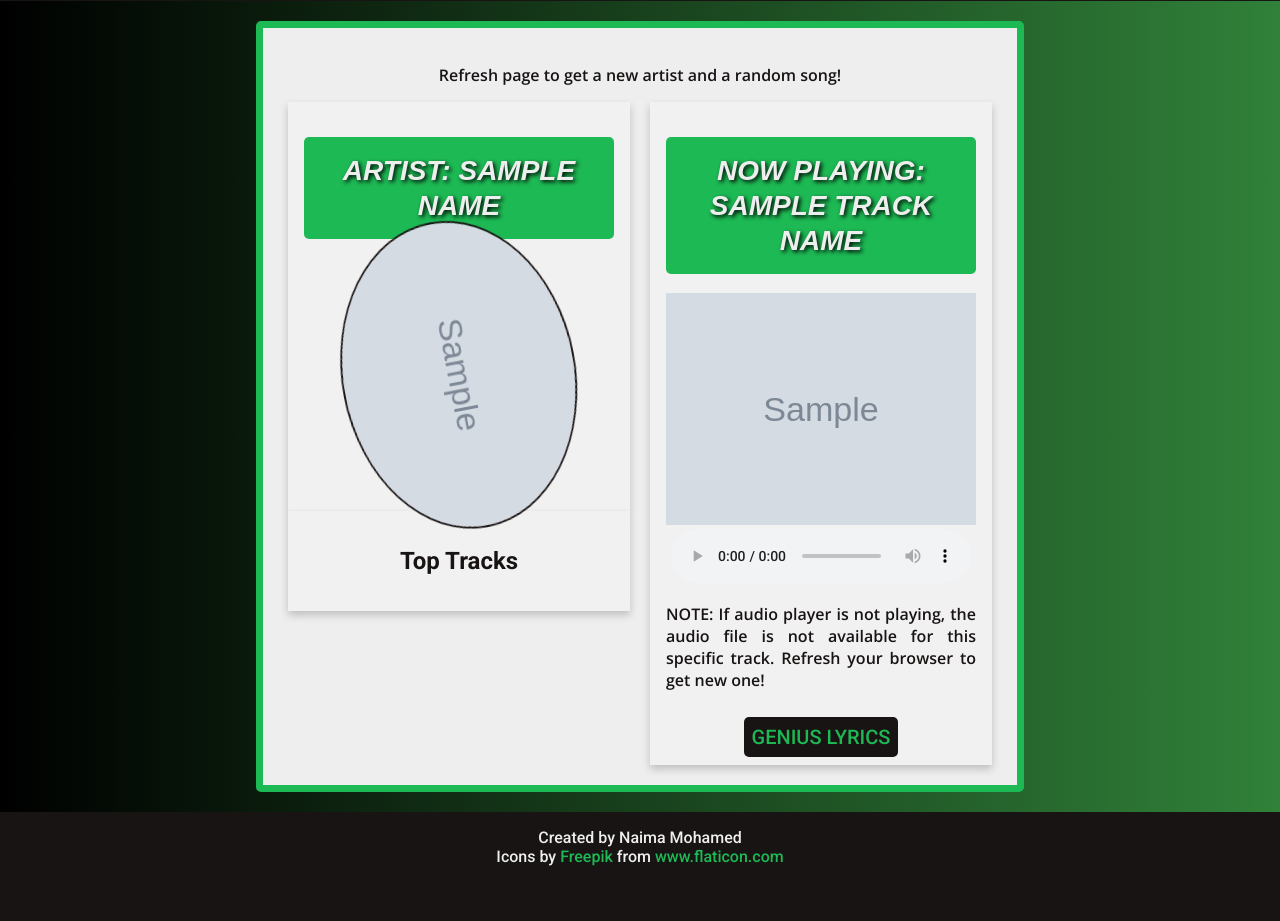
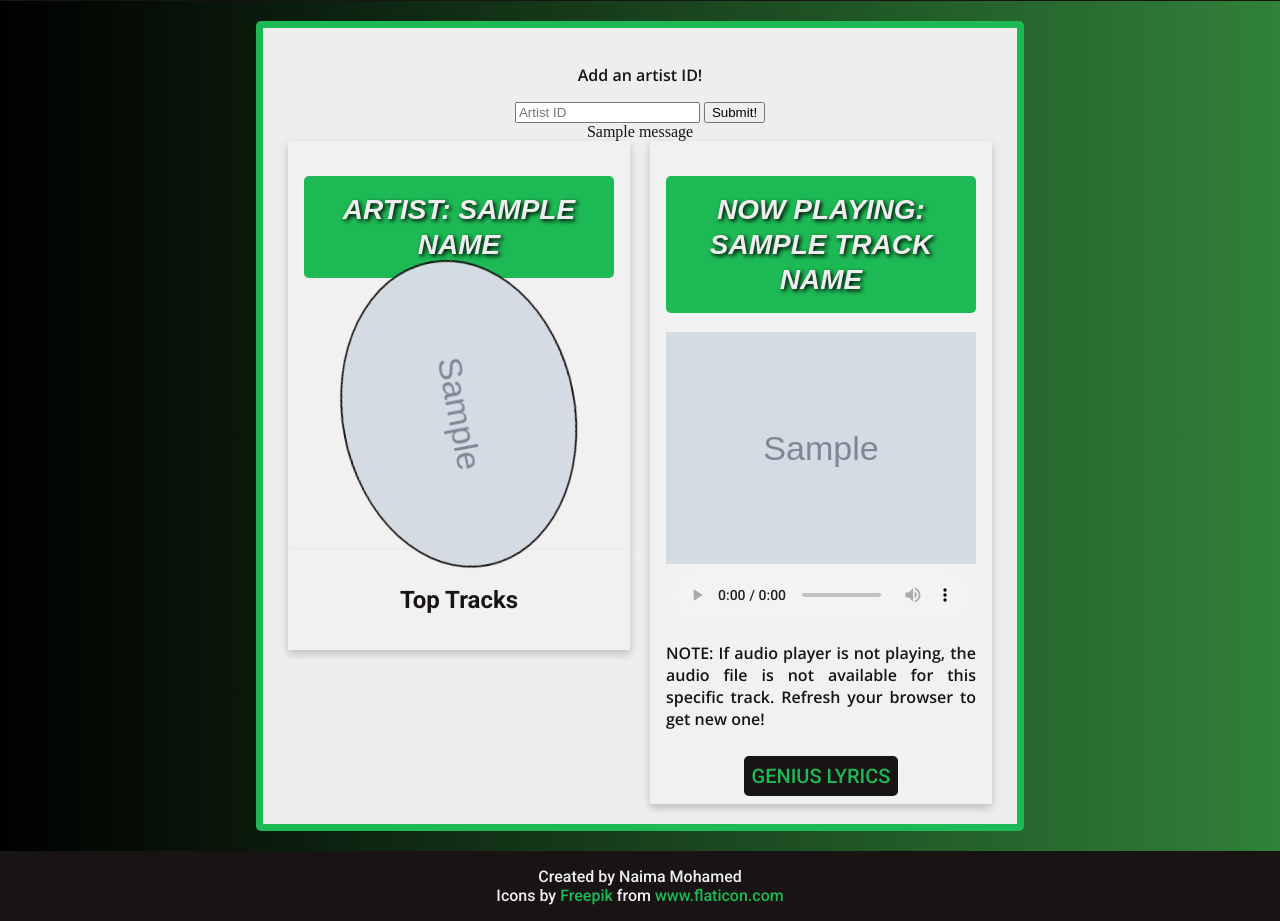
Before and after one commit to naimam/OURMUSIC, a Flask app: template templates/music.html in a window 1280 px wide. Shown: the part 74-995 px from the top of the page. Before the commit the page ends 940 px from the top, so only its background shows below. Run offline with Flask 2, Linux system fonts and the light colour scheme; the template is opened without the code that fills it: most values are stand-ins (such as "Sample title", 1, 10 or a date in 2020); grey boxes marked "Sample" are stand-in pictures; one stand-in notice (Sample message) is shown.

Commit message:
added form & code to add artists to the database

```diff
--- a/app.py
+++ b/app.py
@@ -36,30 +36,29 @@ login.login_view = "login"
 
 
 class Person(db.Model, UserMixin):
-    __tablename__ = "users"
-    user_id = db.Column(db.Integer, primary_key=True)
+    id = db.Column(db.Integer, primary_key=True)
     username = db.Column(db.String(50), nullable=False)
-    artists = db.relationship("Artist", backref="users", lazy=True)
+    artists = db.relationship("Artist", backref="person", lazy=True)
 
     def __repr__(self):
         return "<Username: {}>".format(self.username)
 
     def get_id(self):
-        return self.user_id
+        return self.id
 
 
 class Artist(db.Model):
     id = db.Column(db.Integer, primary_key=True)
     artist_id = db.Column(db.String(22))
-    person_id = db.Column(db.Integer, db.ForeignKey("users.user_id"))
+    person_id = db.Column(db.Integer, db.ForeignKey("person.id"))
 
     def __repr__(self):
         return "<Artist Id: {}>".format(self.artist_id)
 
 
 @login.user_loader
-def load_user(user_id):
-    return Person.query.get(user_id)
+def load_user(id):
+    return Person.query.get(id)
 
 
 @app.errorhandler(401)
@@ -70,41 +69,6 @@ def page_not_found(e):
 @app.before_first_request
 def create_table():
     db.create_all()
-
-
-@app.route("/")
-@login_required
-def index():
-    ARTIST_IDS = [
-        "78rUTD7y6Cy67W1RVzYs7t",
-        "2xvtxDNInKDV4AvGmjw6d1",
-        "1CbA4z6JauNQnHzOErDQL6",
-        "3x2XRFCUMHeXZ9uRit3pKu",
-        "2SJhf6rTOU53g8yBdAjPby",
-        "73sIBHcqh3Z3NyqHKZ7FOL",
-        "2sSGPbdZJkaSE2AbcGOACx",
-    ]
-    artist_len = len(ARTIST_IDS) - 1
-    random_artist = random.randint(0, artist_len)
-    artist = ARTIST_IDS[random_artist]
-
-    (name, img, track, topTracks) = get_artist_info(artist)
-    (trackName, trackAudio, trackImg) = track
-
-    lyricLink = get_lyrics(name, trackName)
-
-    return render_template(
-        "music.html",
-        name=name,
-        img=img,
-        len=len(topTracks),
-        topTracks=topTracks,
-        track=track,
-        trackName=trackName,
-        trackImg=trackImg,
-        trackAudio=trackAudio,
-        lyricLink=lyricLink,
-    )
 
 
 @app.route("/login", methods=["POST", "GET"])
@@ -125,9 +89,6 @@ def login():
 
 @app.route("/register", methods=["POST", "GET"])
 def register():
-    if current_user.is_authenticated:
-        return redirect("/")
-
     if request.method == "POST":
         username = request.form["username"]
 
@@ -143,6 +104,64 @@ def register():
     return render_template("register.html")
 
 
+@app.route("/", methods=["POST", "GET"])
+@login_required
+def index():
+    if request.method == "POST":
+        artistID = request.form.get("artistId")
+        try:
+            get_artist_info(artistID)
+        except:
+            flash("Invalid Spotify Artist ID!")
+            return redirect("/")
+
+        currentUser = Person.query.filter_by(username=current_user.username).first()
+        artist = Artist(artist_id=artistID, person=currentUser)
+
+        db.session.add(artist)
+        db.session.commit()
+
+        flash("Artist added!")
+
+    currentUser = Person.query.filter_by(username=current_user.username).first()
+    user_artists = currentUser.artists
+    user_artist_ids = []
+    for artists in user_artists:
+        if artists.artist_id not in user_artist_ids:
+            user_artist_ids.append(artists.artist_id)
+
+    flash(user_artist_ids)
+
+    try:
+        ARTIST_IDS = user_artist_ids
+        artist_len = len(ARTIST_IDS)
+        random_artist = random.randint(0, artist_len - 1)
+
+    except:
+        ARTIST_IDS = ["5cj0lLjcoR7YOSnhnX0Po5"]  # doja cat
+        artist_len = 0
+        random_artist = 0
+
+    artist = ARTIST_IDS[random_artist]
+    (name, img, track, topTracks) = get_artist_info(artist)
+    (trackName, trackAudio, trackImg) = track
+    lyricLink = get_lyrics(name, trackName)
+
+    return render_template(
+        "music.html",
+        artist_len=artist_len,
+        name=name,
+        img=img,
+        len=len(topTracks),
+        topTracks=topTracks,
+        track=track,
+        trackName=trackName,
+        trackImg=trackImg,
+        trackAudio=trackAudio,
+        lyricLink=lyricLink,
+    )
+
+
 @app.route("/logout")
 def logout():
     logout_user()
--- a/templates/music.html
+++ b/templates/music.html
@@ -29,8 +29,23 @@
 	</div>
 	<main id="main">
 		<div>
-			<p>Refresh page to get a new artist and a random song!</p>
+			<p>Add an artist ID!</p>
+			<form method="POST">
+				<input type="text" name="artistId" placeholder="Artist ID" required>
+				<input type="submit" value="Submit!">
+			</form>
+			{% with messages = get_flashed_messages() %}
+			{% if messages %}
+				{% for message in messages %}
+					{{ message }}
+				{% endfor %}
+			{% endif %}
+			{% endwith %}
+
 		</div>
+		{% if artist_len == 0 %}
+			<p> Looks like you haven't added any artists yet... </p>
+		{% else %}
 			<div class="row">
 				<div class="column">
 					<div class="card">
@@ -70,6 +85,8 @@
 					</div>
 				</div>
 			</div>
+		{% endif %}
+
 	</main>
 	<div class="footer"> Created by Naima Mohamed
 		<br /> Icons by <a href="https://www.freepik.com" title="Freepik">Freepik</a> from <a
```
Lines whose indentation alone changed are shown as unchanged.
